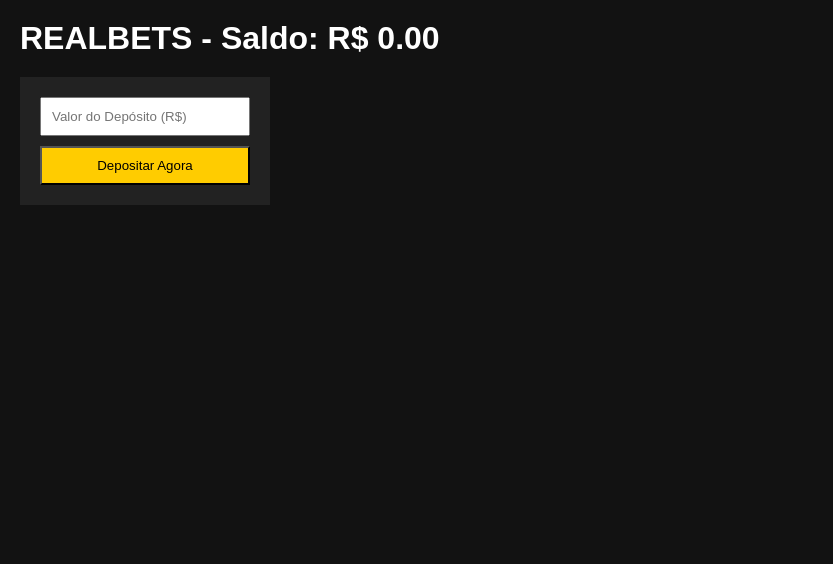
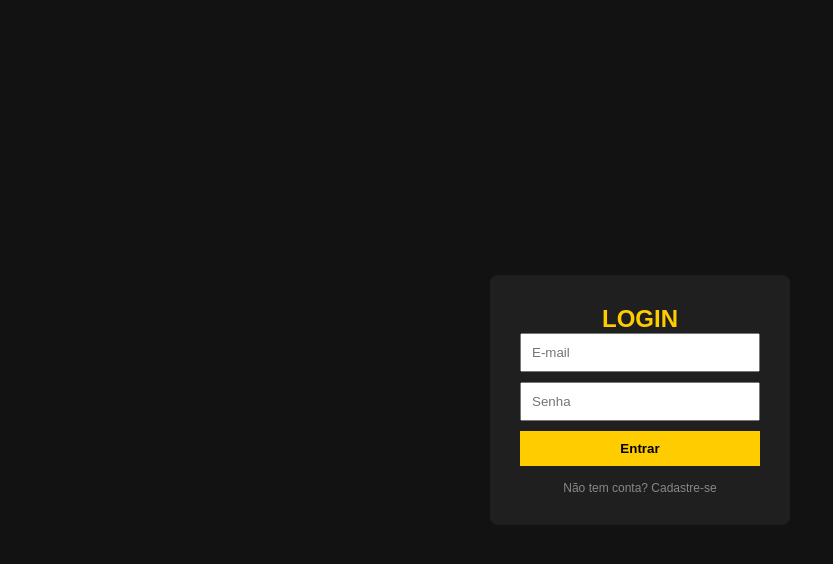
Before and after one commit to rianp7221-ship-it/realbets, a Next.js app in the folder realbets/: page / in a window 1280 px wide. Shown: the top 564 px of the page, without its empty margins (0-833 px from the left). Built offline with nearby package versions, Linux system fonts and the light colour scheme; no server answers.

Commit message:
Update page.js

```diff
--- a/realbets/app/page.js
+++ b/realbets/app/page.js
@@ -7,56 +7,40 @@
   process.env.NEXT_PUBLIC_SUPABASE_ANON_KEY || ''
 );
 
-export default function Home() {
-  const [saldo, setSaldo] = useState(0);
-  const [userId, setUserId] = useState(null);
-  const [valorDeposito, setValorDeposito] = useState('');
+export default function AuthPage() {
+  const [email, setEmail] = useState('');
+  const [password, setPassword] = useState('');
+  const [isLogin, setIsLogin] = useState(true);
 
-  useEffect(() => {
-    async function carregarDados() {
-      const { data: { user } } = await supabase.auth.getUser();
-      if (user) {
-        setUserId(user.id);
-        const { data } = await supabase.from('profiles').select('wallet_balance').eq('id', user.id).single();
-        if (data) setSaldo(data.wallet_balance);
+  const handleAuth = async (e) => {
+    e.preventDefault();
+    if (isLogin) {
+      const { error } = await supabase.auth.signInWithPassword({ email, password });
+      if (error) alert(error.message);
+      else window.location.reload();
+    } else {
+      const { data, error } = await supabase.auth.signUp({ email, password });
+      if (error) alert(error.message);
+      else {
+        alert("Conta criada com sucesso! Você já pode logar.");
+        setIsLogin(true);
       }
-    }
-    carregarDados();
-  }, []);
-
-  const handleDepositoReal = async () => {
-    if (!userId) return alert("Você precisa estar logado!");
-    const valor = parseFloat(valorDeposito);
-
-    // Atualiza o saldo no banco de dados (SOMA o valor atual + o novo depósito)
-    const { error } = await supabase
-      .from('profiles')
-      .update({ wallet_balance: saldo + valor })
-      .eq('id', userId);
-
-    if (!error) {
-      setSaldo(saldo + valor);
-      alert('Depósito realizado com sucesso!');
-    } else {
-      alert('Erro ao depositar: ' + error.message);
     }
   };
 
   return (
-    <div style={{ background: '#121212', minHeight: '100vh', color: '#fff', padding: '20px' }}>
-      <h1>REALBETS - Saldo: R$ {saldo.toFixed(2)}</h1>
-      <div style={{ marginTop: '20px', background: '#222', padding: '20px', width: '250px' }}>
-        <input
-          type="number"
-          placeholder="Valor do Depósito (R$)"
-          value={valorDeposito}
-          onChange={(e) => setValorDeposito(e.target.value)}
-          style={{ width: '100%', padding: '10px', marginBottom: '10px' }}
-        />
-        <button onClick={handleDepositoReal} style={{ width: '100%', background: '#ffcc00', padding: '10px', cursor: 'pointer' }}>
-          Depositar Agora
+    <div style={{ background: '#121212', minHeight: '100vh', display: 'flex', justifyContent: 'center', alignItems: 'center', color: '#fff' }}>
+      <form onSubmit={handleAuth} style={{ background: '#1f1f1f', padding: '30px', borderRadius: '8px', width: '300px' }}>
+        <h2 style={{ textAlign: 'center', color: '#ffcc00' }}>{isLogin ? 'LOGIN' : 'CADASTRO'}</h2>
+        <input type="email" placeholder="E-mail" onChange={(e) => setEmail(e.target.value)} style={{ width: '100%', padding: '10px', marginBottom: '10px' }} />
+        <input type="password" placeholder="Senha" onChange={(e) => setPassword(e.target.value)} style={{ width: '100%', padding: '10px', marginBottom: '10px' }} />
+        <button type="submit" style={{ width: '100%', background: '#ffcc00', padding: '10px', border: 'none', cursor: 'pointer', fontWeight: 'bold' }}>
+          {isLogin ? 'Entrar' : 'Criar Conta'}
         </button>
-      </div>
+        <p onClick={() => setIsLogin(!isLogin)} style={{ textAlign: 'center', cursor: 'pointer', fontSize: '12px', marginTop: '15px', color: '#888' }}>
+          {isLogin ? 'Não tem conta? Cadastre-se' : 'Já tem conta? Faça login'}
+        </p>
+      </form>
     </div>
   );
 }
```
